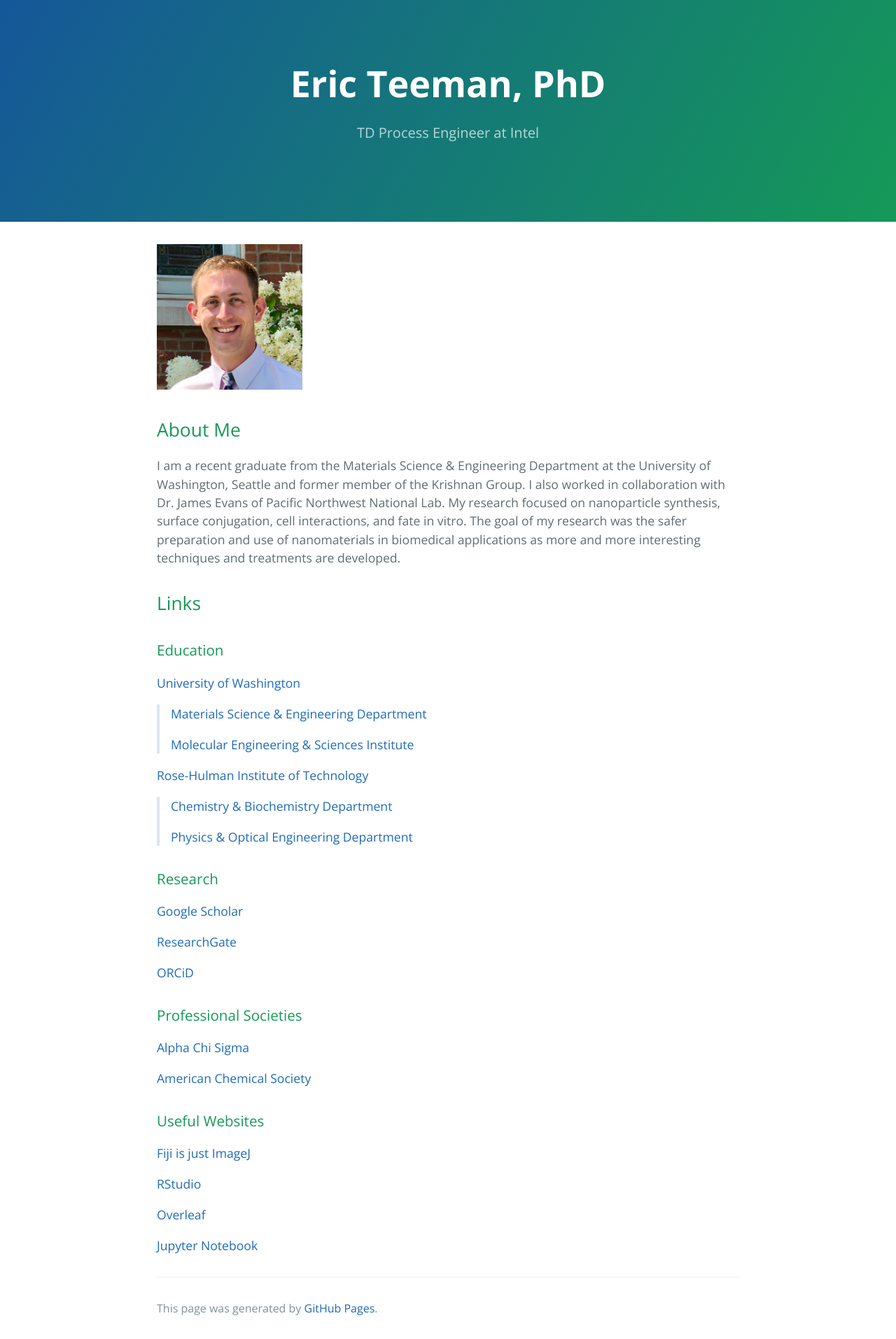
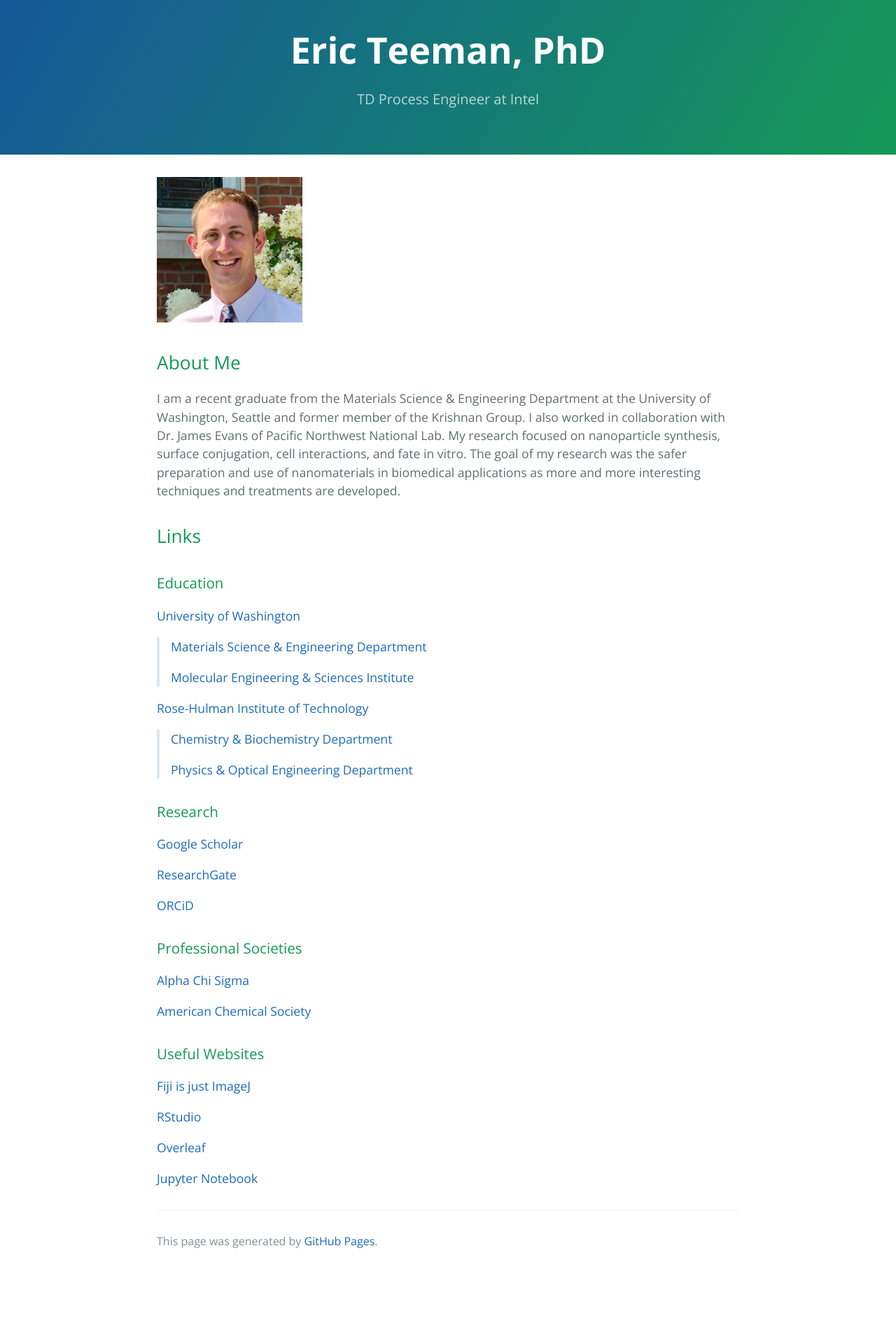
Before and after one commit to ericteeman/ericteeman.github.io, a Jekyll site: the page built from index.md, in a window 1280 px wide. Shown: the whole page at 70% size. Built offline with Jekyll 4.4.1, drawn with Linux system fonts in a browser that asks for light colours; after the commit the page ends 1818 px from its top, so only the background shows below that.

Commit message:
Header padding adjustment

```diff
--- a/_sass/jekyll-theme-cayman.scss
+++ b/_sass/jekyll-theme-cayman.scss
@@ -112,15 +112,15 @@ a {
   background-image: linear-gradient(120deg, $header-bg-color-secondary, $header-bg-color);
 
   @include large {
-    padding: 5rem 6rem;
+    padding: 2rem 3rem;
   }
 
   @include medium {
-    padding: 3rem 4rem;
+    padding: 1rem 2rem;
   }
 
   @include small {
-    padding: 2rem 1rem;
+    padding: 1rem 0.5rem;
   }
 }
 
```
Also changed, not shown: 1 other file.
